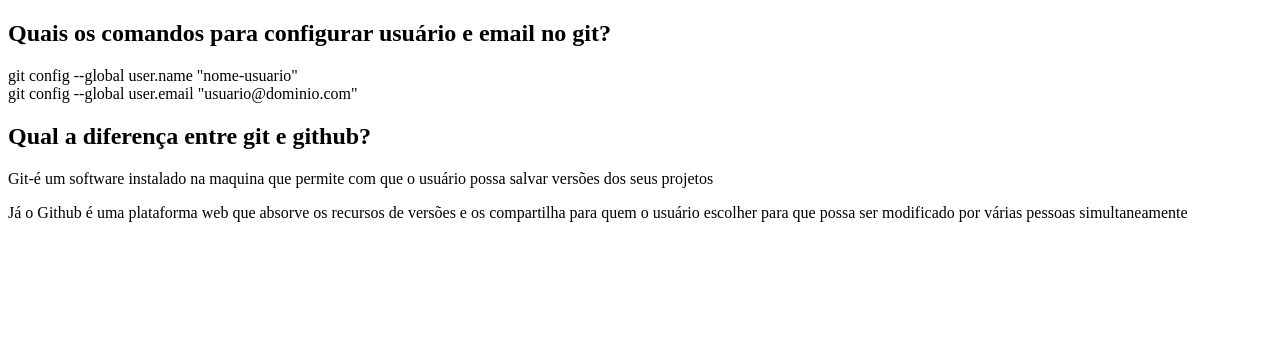
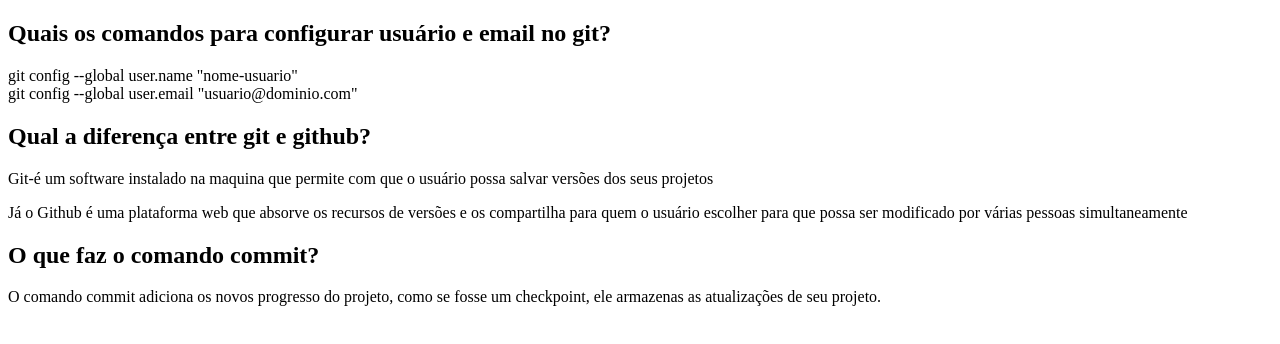
Before and after one commit to Psm0015/treinamento-git, a plain HTML site: page index.html in a window 1280 px wide. Drawn offline with Linux system fonts and the light colour scheme.

Commit message:
Terceira Pergunta

```diff
--- a/index.html
+++ b/index.html
@@ -9,8 +9,11 @@
 <body>
     <h2>Quais os comandos para configurar usuário e email no git?</h2>
     <p>git config --global user.name "nome-usuario" <br>git config --global user.email "usuario@dominio.com"</p>
+
     <h2>Qual a diferença entre git e github?</h2>
     <p>Git-é um software instalado na maquina que permite com que o usuário possa salvar versões dos seus projetos</p>
     <p>Já o Github é uma plataforma web que absorve os recursos de versões e os compartilha para quem o usuário escolher para que possa ser modificado por várias pessoas simultaneamente</p>
+    <h2>O que faz o comando commit?</h2>
+    <p>O comando commit adiciona os novos progresso do projeto, como se fosse um checkpoint, ele armazenas as atualizações de seu projeto.</p>
 </body>
 </html>
```
